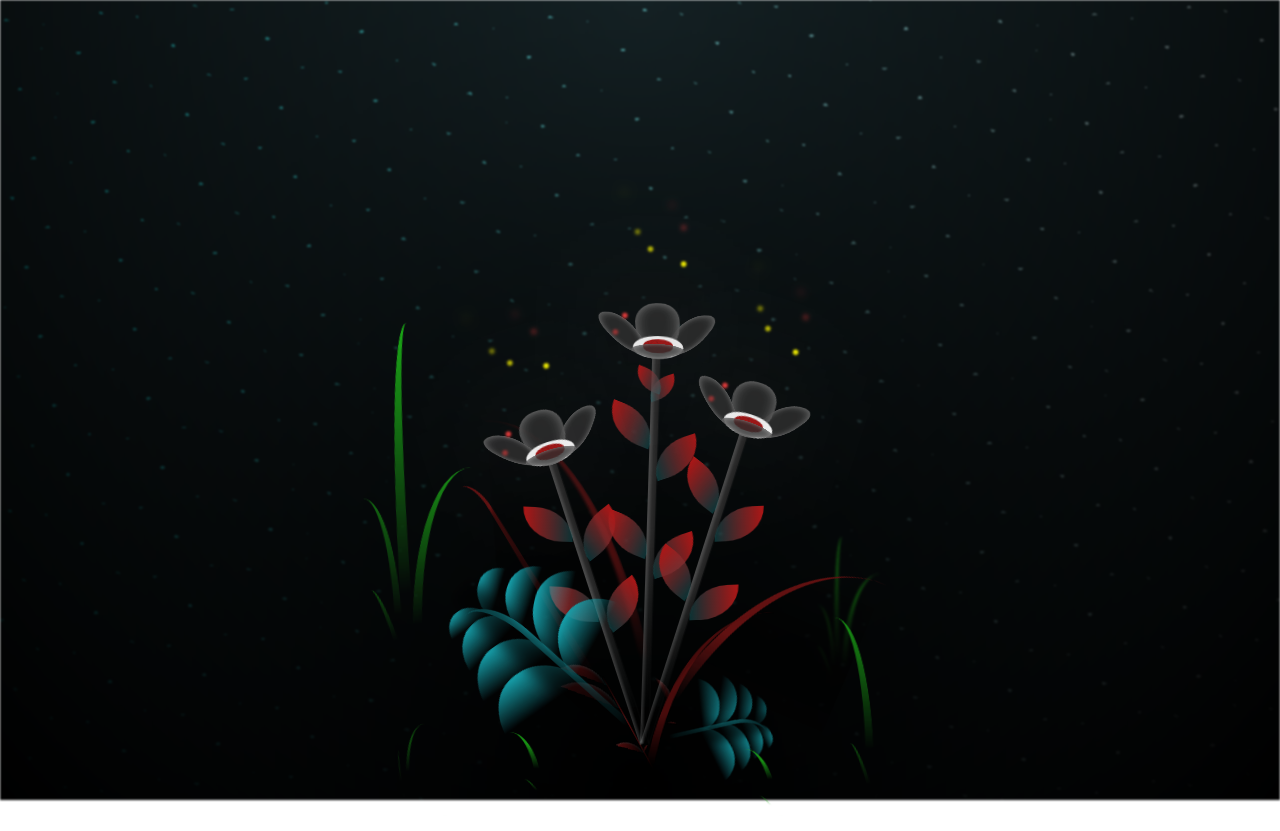
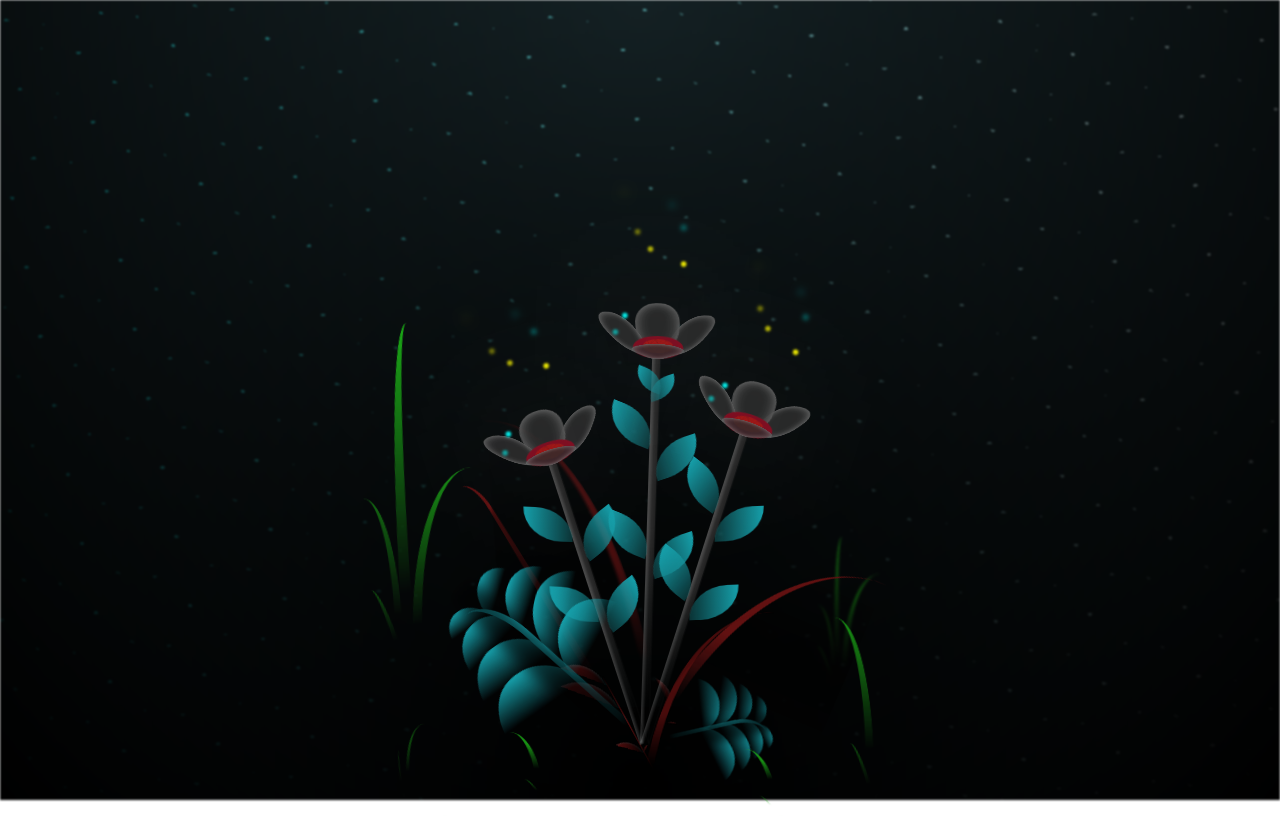
Before and after one commit to Makvi-droid/flowers, a plain HTML site: page index.html in a window 1280 px wide. Drawn offline with nearby package versions, Linux system fonts and the light colour scheme.

Commit message:
adjusted code

```diff
--- a/style.css
+++ b/style.css
@@ -172,7 +172,7 @@ body {
   width: 9vmin;
   height: 4vmin;
   border-radius: 50%;
-  background-color: #fff;
+  background-color: #870b20;
 }
 .flower__white-circle::after {
   content: "";
@@ -202,7 +202,7 @@ body {
   height: var(--h);
   border-top-right-radius: var(--h);
   border-bottom-left-radius: var(--h);
-  background-image: linear-gradient(to top, rgba(20, 117, 122, 0.4), #ad1515);
+  background-image: linear-gradient(to top, rgba(20, 117, 122, 0.4), #159faa);
 }
 .flower__line__leaf--1 {
   transform: rotate(70deg) rotateY(30deg);
@@ -245,7 +245,7 @@ body {
   animation: light-ans 4s linear infinite backwards;
 }
 .flower__light:nth-child(odd) {
-  background-color: #ed3b3b;
+  background-color: #00fffa;
 }
 .flower__light--1 {
   left: -2vmin;
```
